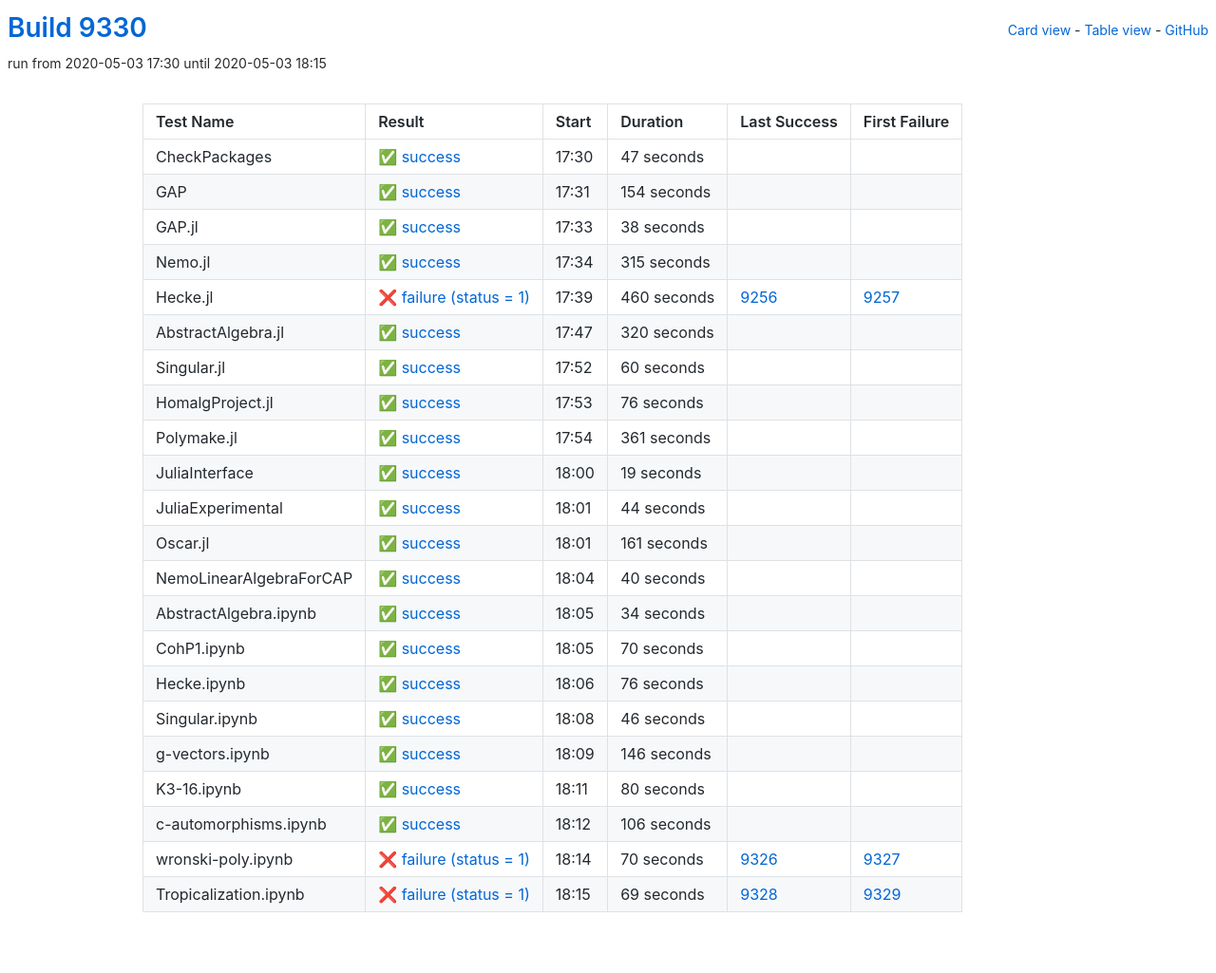
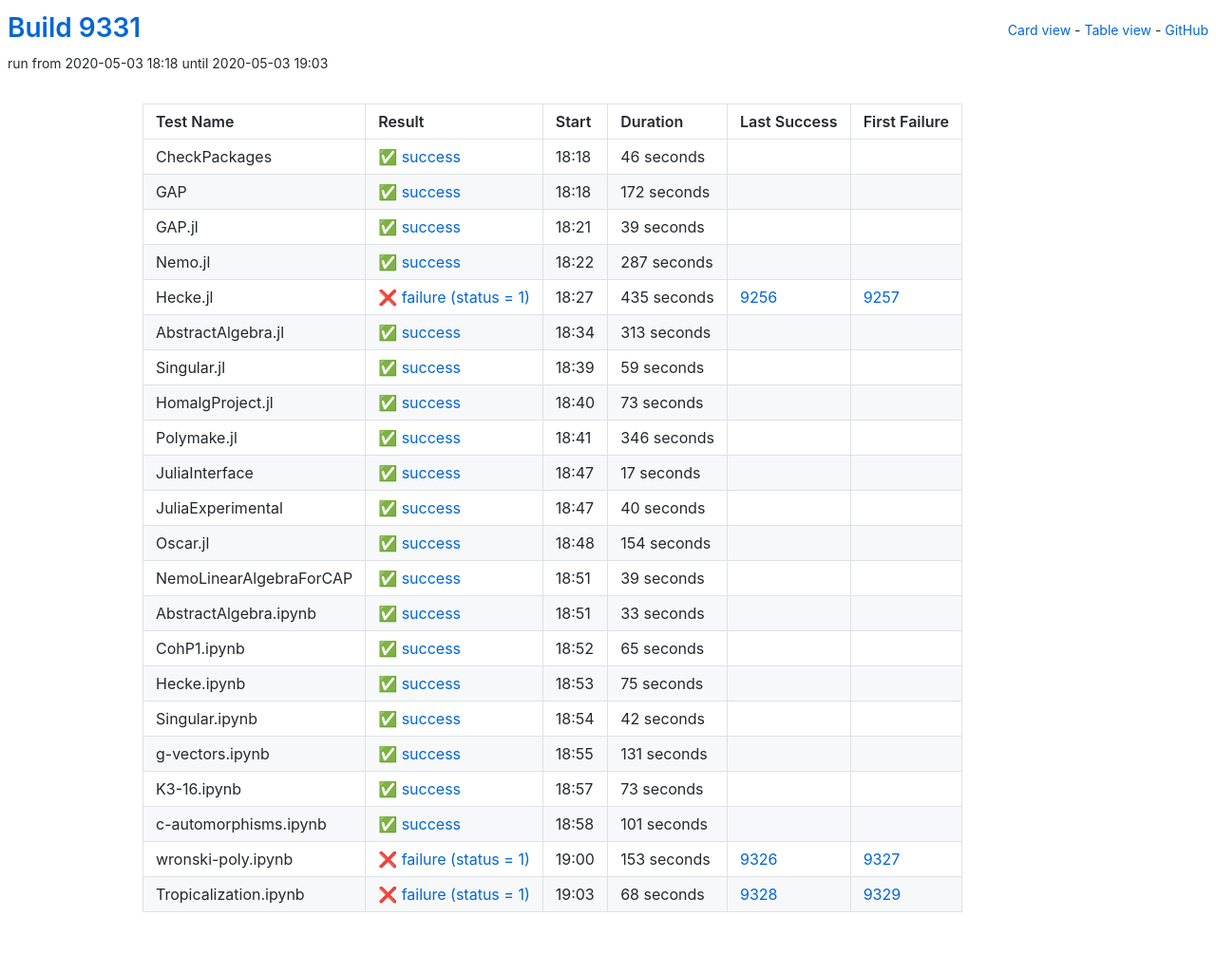
Before and after one commit to oscar-system/oscar-ci-status, a Jekyll site: the page built from table.html, in a window 1280 px wide. Shown: the whole page at 95% size. Built offline with Jekyll 4.4.1, drawn with Linux system fonts in a browser that asks for light colours.

Commit message:
Build 9331

```diff
--- a/_data/ci.yml
+++ b/_data/ci.yml
@@ -1,16 +1,126 @@
-build: 9330
-build_url: https://oscarci.mathematik.uni-kl.de/job/oscar/9330/
+build: 9331
+build_url: https://oscarci.mathematik.uni-kl.de/job/oscar/9331/
 job: oscar
 tests:
-- duration: 47
+- duration: 46
   exitcode: 0
   first_failure: false
   first_failure_url: null
   last_success: false
   last_success_url: null
-  log: https://oscarci.mathematik.uni-kl.de/job/oscar/9330/artifact/logs/build-9330/CheckPackages.log
+  log: https://oscarci.mathematik.uni-kl.de/job/oscar/9331/artifact/logs/build-9331/CheckPackages.log
   name: CheckPackages
-  start: 2020-05-03 17:30
+  start: 2020-05-03 18:18
+  status: success
+  success: true
+- duration: 172
+  exitcode: 0
+  first_failure: false
+  first_failure_url: null
+  last_success: false
+  last_success_url: null
+  log: https://oscarci.mathematik.uni-kl.de/job/oscar/9331/artifact/logs/build-9331/GAP.log
+  name: GAP
+  start: 2020-05-03 18:18
+  status: success
+  success: true
+- duration: 39
+  exitcode: 0
+  first_failure: false
+  first_failure_url: null
+  last_success: false
+  last_success_url: null
+  log: https://oscarci.mathematik.uni-kl.de/job/oscar/9331/artifact/logs/build-9331/GAP.jl.log
+  name: GAP.jl
+  start: 2020-05-03 18:21
+  status: success
+  success: true
+- duration: 287
+  exitcode: 0
+  first_failure: false
+  first_failure_url: null
+  last_success: false
+  last_success_url: null
+  log: https://oscarci.mathematik.uni-kl.de/job/oscar/9331/artifact/logs/build-9331/Nemo.jl.log
+  name: Nemo.jl
+  start: 2020-05-03 18:22
+  status: success
+  success: true
+- duration: 435
+  exitcode: 1
+  first_failure: 9257
+  first_failure_url: https://oscarci.mathematik.uni-kl.de/job/oscar/9257/
+  last_success: 9256
+  last_success_url: https://oscarci.mathematik.uni-kl.de/job/oscar/9256/
+  log: https://oscarci.mathematik.uni-kl.de/job/oscar/9331/artifact/logs/build-9331/Hecke.jl.log
+  name: Hecke.jl
+  start: 2020-05-03 18:27
+  status: failure
+  success: false
+- duration: 313
+  exitcode: 0
+  first_failure: false
+  first_failure_url: null
+  last_success: false
+  last_success_url: null
+  log: https://oscarci.mathematik.uni-kl.de/job/oscar/9331/artifact/logs/build-9331/AbstractAlgebra.jl.log
+  name: AbstractAlgebra.jl
+  start: 2020-05-03 18:34
+  status: success
+  success: true
+- duration: 59
+  exitcode: 0
+  first_failure: false
+  first_failure_url: null
+  last_success: false
+  last_success_url: null
+  log: https://oscarci.mathematik.uni-kl.de/job/oscar/9331/artifact/logs/build-9331/Singular.jl.log
+  name: Singular.jl
+  start: 2020-05-03 18:39
+  status: success
+  success: true
+- duration: 73
+  exitcode: 0
+  first_failure: false
+  first_failure_url: null
+  last_success: false
+  last_success_url: null
+  log: https://oscarci.mathematik.uni-kl.de/job/oscar/9331/artifact/logs/build-9331/HomalgProject.jl.log
+  name: HomalgProject.jl
+  start: 2020-05-03 18:40
+  status: success
+  success: true
+- duration: 346
+  exitcode: 0
+  first_failure: false
+  first_failure_url: null
+  last_success: false
+  last_success_url: null
+  log: https://oscarci.mathematik.uni-kl.de/job/oscar/9331/artifact/logs/build-9331/Polymake.jl.log
+  name: Polymake.jl
+  start: 2020-05-03 18:41
+  status: success
+  success: true
+- duration: 17
+  exitcode: 0
+  first_failure: false
+  first_failure_url: null
+  last_success: false
+  last_success_url: null
+  log: https://oscarci.mathematik.uni-kl.de/job/oscar/9331/artifact/logs/build-9331/JuliaInterface.log
+  name: JuliaInterface
+  start: 2020-05-03 18:47
+  status: success
+  success: true
+- duration: 40
+  exitcode: 0
+  first_failure: false
+  first_failure_url: null
+  last_success: false
+  last_success_url: null
+  log: https://oscarci.mathematik.uni-kl.de/job/oscar/9331/artifact/logs/build-9331/JuliaExperimental.log
+  name: JuliaExperimental
+  start: 2020-05-03 18:47
   status: success
   success: true
 - duration: 154
@@ -19,228 +129,118 @@ tests:
   first_failure_url: null
   last_success: false
   last_success_url: null
-  log: https://oscarci.mathematik.uni-kl.de/job/oscar/9330/artifact/logs/build-9330/GAP.log
-  name: GAP
-  start: 2020-05-03 17:31
+  log: https://oscarci.mathematik.uni-kl.de/job/oscar/9331/artifact/logs/build-9331/Oscar.jl.log
+  name: Oscar.jl
+  start: 2020-05-03 18:48
   status: success
   success: true
-- duration: 38
+- duration: 39
   exitcode: 0
   first_failure: false
   first_failure_url: null
   last_success: false
   last_success_url: null
-  log: https://oscarci.mathematik.uni-kl.de/job/oscar/9330/artifact/logs/build-9330/GAP.jl.log
-  name: GAP.jl
-  start: 2020-05-03 17:33
+  log: https://oscarci.mathematik.uni-kl.de/job/oscar/9331/artifact/logs/build-9331/NemoLinearAlgebraForCAP.log
+  name: NemoLinearAlgebraForCAP
+  start: 2020-05-03 18:51
   status: success
   success: true
-- duration: 315
+- duration: 33
   exitcode: 0
   first_failure: false
   first_failure_url: null
   last_success: false
   last_success_url: null
-  log: https://oscarci.mathematik.uni-kl.de/job/oscar/9330/artifact/logs/build-9330/Nemo.jl.log
-  name: Nemo.jl
-  start: 2020-05-03 17:34
+  log: https://oscarci.mathematik.uni-kl.de/job/oscar/9331/artifact/logs/build-9331/AbstractAlgebra.ipynb.log
+  name: AbstractAlgebra.ipynb
+  start: 2020-05-03 18:51
   status: success
   success: true
-- duration: 460
-  exitcode: 1
-  first_failure: 9257
-  first_failure_url: https://oscarci.mathematik.uni-kl.de/job/oscar/9257/
-  last_success: 9256
-  last_success_url: https://oscarci.mathematik.uni-kl.de/job/oscar/9256/
-  log: https://oscarci.mathematik.uni-kl.de/job/oscar/9330/artifact/logs/build-9330/Hecke.jl.log
-  name: Hecke.jl
-  start: 2020-05-03 17:39
-  status: failure
-  success: false
-- duration: 320
+- duration: 65
   exitcode: 0
   first_failure: false
   first_failure_url: null
   last_success: false
   last_success_url: null
-  log: https://oscarci.mathematik.uni-kl.de/job/oscar/9330/artifact/logs/build-9330/AbstractAlgebra.jl.log
-  name: AbstractAlgebra.jl
-  start: 2020-05-03 17:47
+  log: https://oscarci.mathematik.uni-kl.de/job/oscar/9331/artifact/logs/build-9331/CohP1.ipynb.log
+  name: CohP1.ipynb
+  start: 2020-05-03 18:52
   status: success
   success: true
-- duration: 60
+- duration: 75
   exitcode: 0
   first_failure: false
   first_failure_url: null
   last_success: false
   last_success_url: null
-  log: https://oscarci.mathematik.uni-kl.de/job/oscar/9330/artifact/logs/build-9330/Singular.jl.log
-  name: Singular.jl
-  start: 2020-05-03 17:52
+  log: https://oscarci.mathematik.uni-kl.de/job/oscar/9331/artifact/logs/build-9331/Hecke.ipynb.log
+  name: Hecke.ipynb
+  start: 2020-05-03 18:53
   status: success
   success: true
-- duration: 76
+- duration: 42
   exitcode: 0
   first_failure: false
   first_failure_url: null
   last_success: false
   last_success_url: null
-  log: https://oscarci.mathematik.uni-kl.de/job/oscar/9330/artifact/logs/build-9330/HomalgProject.jl.log
-  name: HomalgProject.jl
-  start: 2020-05-03 17:53
+  log: https://oscarci.mathematik.uni-kl.de/job/oscar/9331/artifact/logs/build-9331/Singular.ipynb.log
+  name: Singular.ipynb
+  start: 2020-05-03 18:54
   status: success
   success: true
-- duration: 361
+- duration: 131
   exitcode: 0
   first_failure: false
   first_failure_url: null
   last_success: false
   last_success_url: null
-  log: https://oscarci.mathematik.uni-kl.de/job/oscar/9330/artifact/logs/build-9330/Polymake.jl.log
-  name: Polymake.jl
-  start: 2020-05-03 17:54
+  log: https://oscarci.mathematik.uni-kl.de/job/oscar/9331/artifact/logs/build-9331/g-vectors.ipynb.log
+  name: g-vectors.ipynb
+  start: 2020-05-03 18:55
   status: success
   success: true
-- duration: 19
+- duration: 73
   exitcode: 0
   first_failure: false
   first_failure_url: null
   last_success: false
   last_success_url: null
-  log: https://oscarci.mathematik.uni-kl.de/job/oscar/9330/artifact/logs/build-9330/JuliaInterface.log
-  name: JuliaInterface
-  start: 2020-05-03 18:00
+  log: https://oscarci.mathematik.uni-kl.de/job/oscar/9331/artifact/logs/build-9331/K3-16.ipynb.log
+  name: K3-16.ipynb
+  start: 2020-05-03 18:57
   status: success
   success: true
-- duration: 44
+- duration: 101
   exitcode: 0
   first_failure: false
   first_failure_url: null
   last_success: false
   last_success_url: null
-  log: https://oscarci.mathematik.uni-kl.de/job/oscar/9330/artifact/logs/build-9330/JuliaExperimental.log
-  name: JuliaExperimental
-  start: 2020-05-03 18:01
+  log: https://oscarci.mathematik.uni-kl.de/job/oscar/9331/artifact/logs/build-9331/c-automorphisms.ipynb.log
+  name: c-automorphisms.ipynb
+  start: 2020-05-03 18:58
   status: success
   success: true
-- duration: 161
-  exitcode: 0
-  first_failure: false
-  first_failure_url: null
-  last_success: false
-  last_success_url: null
-  log: https://oscarci.mathematik.uni-kl.de/job/oscar/9330/artifact/logs/build-9330/Oscar.jl.log
-  name: Oscar.jl
-  start: 2020-05-03 18:01
-  status: success
-  success: true
-- duration: 40
-  exitcode: 0
-  first_failure: false
-  first_failure_url: null
-  last_success: false
-  last_success_url: null
-  log: https://oscarci.mathematik.uni-kl.de/job/oscar/9330/artifact/logs/build-9330/NemoLinearAlgebraForCAP.log
-  name: NemoLinearAlgebraForCAP
-  start: 2020-05-03 18:04
-  status: success
-  success: true
-- duration: 34
-  exitcode: 0
-  first_failure: false
-  first_failure_url: null
-  last_success: false
-  last_success_url: null
-  log: https://oscarci.mathematik.uni-kl.de/job/oscar/9330/artifact/logs/build-9330/AbstractAlgebra.ipynb.log
-  name: AbstractAlgebra.ipynb
-  start: 2020-05-03 18:05
-  status: success
-  success: true
-- duration: 70
-  exitcode: 0
-  first_failure: false
-  first_failure_url: null
-  last_success: false
-  last_success_url: null
-  log: https://oscarci.mathematik.uni-kl.de/job/oscar/9330/artifact/logs/build-9330/CohP1.ipynb.log
-  name: CohP1.ipynb
-  start: 2020-05-03 18:05
-  status: success
-  success: true
-- duration: 76
-  exitcode: 0
-  first_failure: false
-  first_failure_url: null
-  last_success: false
-  last_success_url: null
-  log: https://oscarci.mathematik.uni-kl.de/job/oscar/9330/artifact/logs/build-9330/Hecke.ipynb.log
-  name: Hecke.ipynb
-  start: 2020-05-03 18:06
-  status: success
-  success: true
-- duration: 46
-  exitcode: 0
-  first_failure: false
-  first_failure_url: null
-  last_success: false
-  last_success_url: null
-  log: https://oscarci.mathematik.uni-kl.de/job/oscar/9330/artifact/logs/build-9330/Singular.ipynb.log
-  name: Singular.ipynb
-  start: 2020-05-03 18:08
-  status: success
-  success: true
-- duration: 146
-  exitcode: 0
-  first_failure: false
-  first_failure_url: null
-  last_success: false
-  last_success_url: null
-  log: https://oscarci.mathematik.uni-kl.de/job/oscar/9330/artifact/logs/build-9330/g-vectors.ipynb.log
-  name: g-vectors.ipynb
-  start: 2020-05-03 18:09
-  status: success
-  success: true
-- duration: 80
-  exitcode: 0
-  first_failure: false
-  first_failure_url: null
-  last_success: false
-  last_success_url: null
-  log: https://oscarci.mathematik.uni-kl.de/job/oscar/9330/artifact/logs/build-9330/K3-16.ipynb.log
-  name: K3-16.ipynb
-  start: 2020-05-03 18:11
-  status: success
-  success: true
-- duration: 106
-  exitcode: 0
-  first_failure: false
-  first_failure_url: null
-  last_success: false
-  last_success_url: null
-  log: https://oscarci.mathematik.uni-kl.de/job/oscar/9330/artifact/logs/build-9330/c-automorphisms.ipynb.log
-  name: c-automorphisms.ipynb
-  start: 2020-05-03 18:12
-  status: success
-  success: true
-- duration: 70
+- duration: 153
   exitcode: 1
   first_failure: 9327
   first_failure_url: https://oscarci.mathematik.uni-kl.de/job/oscar/9327/
   last_success: 9326
   last_success_url: https://oscarci.mathematik.uni-kl.de/job/oscar/9326/
-  log: https://oscarci.mathematik.uni-kl.de/job/oscar/9330/artifact/logs/build-9330/wronski-poly.ipynb.log
+  log: https://oscarci.mathematik.uni-kl.de/job/oscar/9331/artifact/logs/build-9331/wronski-poly.ipynb.log
   name: wronski-poly.ipynb
-  start: 2020-05-03 18:14
+  start: 2020-05-03 19:00
   status: failure
   success: false
-- duration: 69
+- duration: 68
   exitcode: 1
   first_failure: 9329
   first_failure_url: https://oscarci.mathematik.uni-kl.de/job/oscar/9329/
   last_success: 9328
   last_success_url: https://oscarci.mathematik.uni-kl.de/job/oscar/9328/
-  log: https://oscarci.mathematik.uni-kl.de/job/oscar/9330/artifact/logs/build-9330/Tropicalization.ipynb.log
+  log: https://oscarci.mathematik.uni-kl.de/job/oscar/9331/artifact/logs/build-9331/Tropicalization.ipynb.log
   name: Tropicalization.ipynb
-  start: 2020-05-03 18:15
+  start: 2020-05-03 19:03
   status: failure
   success: false
```
Also changed, not shown: README.md.
